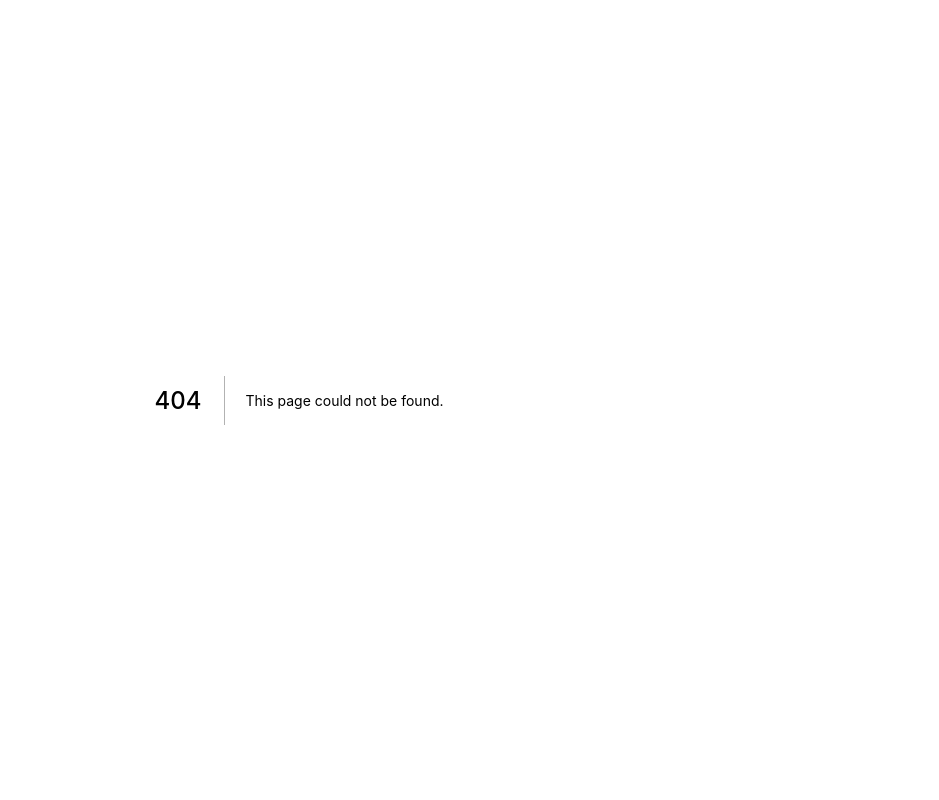
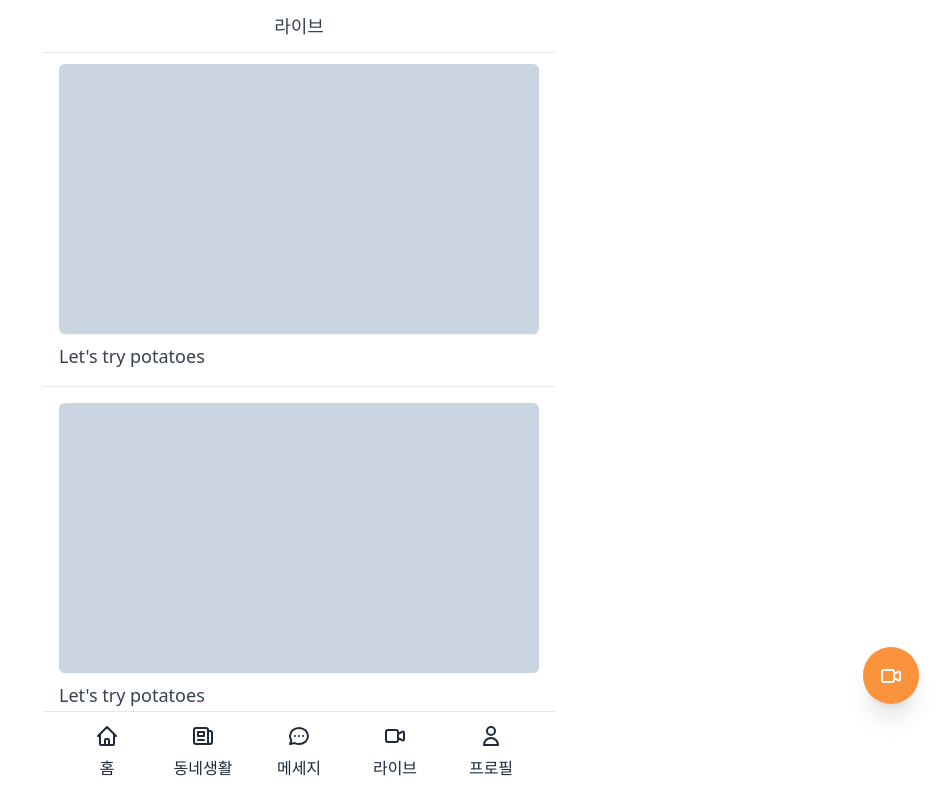
Before and after one commit to flynnpark/carrot-market, a Next.js app: page /live in a window 1280 px wide. Before the commit this address had no page. Shown: the top 800 px of the page, without its empty margins (341-1280 px from the left). Built offline with nearby package versions, Linux system fonts and the light colour scheme.

Commit message:
5.17 Layout part Two

```diff
--- a/components/layout.tsx
+++ b/components/layout.tsx
@@ -1,3 +1,5 @@
+import Link from 'next/link';
+import { useRouter } from 'next/router';
 import { classnames } from '../libs/utils';
 
 interface LayoutProps {
@@ -13,17 +15,136 @@ export default function Layout({
   canGoBack,
   hasTabBar,
 }: LayoutProps) {
+  const router = useRouter();
+  const handleClick = () => {
+    router.back();
+  };
   return (
     <div>
-      <div className="bg-white w-full max-w-lg text-lg font-medium py-3 fixed text-gray-700 border-b top-0 flex items-center justify-center">
+      <div
+        className={classnames(
+          !canGoBack ? 'justify-center' : '',
+          'bg-white w-full max-w-lg text-lg px-6 font-medium py-3 fixed text-gray-700 border-b top-0 flex items-center'
+        )}
+      >
+        {canGoBack ? (
+          <button onClick={handleClick}>
+            <svg
+              xmlns="http://www.w3.org/2000/svg"
+              className="h-6 w-6"
+              viewBox="0 0 20 20"
+              fill="currentColor"
+            >
+              <path
+                fillRule="evenodd"
+                d="M12.707 5.293a1 1 0 010 1.414L9.414 10l3.293 3.293a1 1 0 01-1.414 1.414l-4-4a1 1 0 010-1.414l4-4a1 1 0 011.414 0z"
+                clipRule="evenodd"
+              />
+            </svg>
+          </button>
+        ) : null}
         {title ? <span>{title}</span> : null}
       </div>
-      <div className={classnames('pt-16', hasTabBar ? 'pb-16' : '')}>
+      <div className={classnames('pt-12', hasTabBar ? 'pb-[6.5rem]' : '')}>
         {children}
       </div>
       {hasTabBar ? (
-        <nav className="bg-white w-full max-w-lg text-gray-800 border-t fixed bottom-0 pb-10 pt-3 flex justify-between items-center">
-          span*5
+        <nav className="bg-white w-full max-w-lg text-gray-800 border-t fixed bottom-0 px-6 pb-5 pt-3 flex justify-between items-center space-x-4">
+          <Link href="/">
+            <a className="flex flex-col items-center space-y-2 w-full">
+              <svg
+                xmlns="http://www.w3.org/2000/svg"
+                className="h-6 w-6"
+                fill="none"
+                viewBox="0 0 24 24"
+                stroke="currentColor"
+                strokeWidth={2}
+              >
+                <path
+                  strokeLinecap="round"
+                  strokeLinejoin="round"
+                  d="M3 12l2-2m0 0l7-7 7 7M5 10v10a1 1 0 001 1h3m10-11l2 2m-2-2v10a1 1 0 01-1 1h-3m-6 0a1 1 0 001-1v-4a1 1 0 011-1h2a1 1 0 011 1v4a1 1 0 001 1m-6 0h6"
+                />
+              </svg>
+              <span>홈</span>
+            </a>
+          </Link>
+          <Link href="/community">
+            <a className="flex flex-col items-center space-y-2 w-full">
+              <svg
+                xmlns="http://www.w3.org/2000/svg"
+                className="h-6 w-6"
+                fill="none"
+                viewBox="0 0 24 24"
+                stroke="currentColor"
+                strokeWidth={2}
+              >
+                <path
+                  strokeLinecap="round"
+                  strokeLinejoin="round"
+                  d="M19 20H5a2 2 0 01-2-2V6a2 2 0 012-2h10a2 2 0 012 2v1m2 13a2 2 0 01-2-2V7m2 13a2 2 0 002-2V9a2 2 0 00-2-2h-2m-4-3H9M7 16h6M7 8h6v4H7V8z"
+                />
+              </svg>
+              <span>동네생활</span>
+            </a>
+          </Link>
+          <Link href="/chats">
+            <a className="flex flex-col items-center space-y-2 w-full">
+              <svg
+                xmlns="http://www.w3.org/2000/svg"
+                className="h-6 w-6"
+                fill="none"
+                viewBox="0 0 24 24"
+                stroke="currentColor"
+                strokeWidth={2}
+              >
+                <path
+                  strokeLinecap="round"
+                  strokeLinejoin="round"
+                  d="M8 12h.01M12 12h.01M16 12h.01M21 12c0 4.418-4.03 8-9 8a9.863 9.863 0 01-4.255-.949L3 20l1.395-3.72C3.512 15.042 3 13.574 3 12c0-4.418 4.03-8 9-8s9 3.582 9 8z"
+                />
+              </svg>
+              <span>메세지</span>
+            </a>
+          </Link>
+          <Link href="/live">
+            <a className="flex flex-col items-center space-y-2 w-full">
+              <svg
+                xmlns="http://www.w3.org/2000/svg"
+                className="h-6 w-6"
+                fill="none"
+                viewBox="0 0 24 24"
+                stroke="currentColor"
+                strokeWidth={2}
+              >
+                <path
+                  strokeLinecap="round"
+                  strokeLinejoin="round"
+                  d="M15 10l4.553-2.276A1 1 0 0121 8.618v6.764a1 1 0 01-1.447.894L15 14M5 18h8a2 2 0 002-2V8a2 2 0 00-2-2H5a2 2 0 00-2 2v8a2 2 0 002 2z"
+                />
+              </svg>
+              <span>라이브</span>
+            </a>
+          </Link>
+          <Link href="/profile">
+            <a className="flex flex-col items-center space-y-2 w-full">
+              <svg
+                xmlns="http://www.w3.org/2000/svg"
+                className="h-6 w-6"
+                fill="none"
+                viewBox="0 0 24 24"
+                stroke="currentColor"
+                strokeWidth={2}
+              >
+                <path
+                  strokeLinecap="round"
+                  strokeLinejoin="round"
+                  d="M16 7a4 4 0 11-8 0 4 4 0 018 0zM12 14a7 7 0 00-7 7h14a7 7 0 00-7-7z"
+                />
+              </svg>
+              <span>프로필</span>
+            </a>
+          </Link>
         </nav>
       ) : null}
     </div>
--- a/pages/chats/index.tsx
+++ b/pages/chats/index.tsx
@@ -1,8 +1,10 @@
 import type { NextPage } from 'next';
+import Layout from '../../components/layout';
 
 const Chats: NextPage = () => {
   return (
-    <div className="py-10 divide-y-[1px] ">
+    <Layout title="채팅" hasTabBar={true}>
+      <div className="divide-y-[1px]">
         {[1, 1, 1, 1, 1, 1, 1].map((_, i) => (
           <div
             key={i}
@@ -18,6 +20,7 @@ const Chats: NextPage = () => {
           </div>
         ))}
       </div>
+    </Layout>
   );
 };
 
--- a/pages/community/index.tsx
+++ b/pages/community/index.tsx
@@ -1,22 +1,27 @@
 import type { NextPage } from 'next';
+import Layout from '../../components/layout';
 
 const Community: NextPage = () => {
   return (
-    <div className="py-16 px-4 space-y-8">
+    <Layout title="동네생활" hasTabBar={true}>
+      <div className="space-y-4 divide-y-[1px]">
         {[1, 2, 3, 4, 5, 6].map((_, i) => (
-        <div key={i} className="flex flex-col items-start">
+          <div
+            key={i}
+            className="flex flex-col cursor-pointer pt-4 items-start"
+          >
             <span className="flex items-center px-2.5 py-0.5 rounded-full text-xs font-medium bg-gray-100 text-gray-800">
               동네질문
             </span>
-          <div className="mt-2 text-gray-700">
-            <span className="text-orange-500 font-medium">Q.</span> What is the
-            best mandu restaurant?
+            <div className="mt-2 px-4 text-gray-700">
+              <span className="text-orange-500 font-medium">Q.</span> What is
+              the best mandu restaurant?
             </div>
-          <div className="mt-5 flex items-center justify-between w-full text-gray-500 font-medium text-xs">
+            <div className="mt-5 px-4 flex items-center justify-between w-full text-gray-500 font-medium text-xs">
               <span>니꼬</span>
               <span>18시간 전</span>
             </div>
-          <div className="flex space-x-5 mt-3 text-gray-700 py-2.5 border-t border-b w-full">
+            <div className="flex px-4 space-x-5 mt-3 text-gray-700 py-2.5 border-t w-full">
               <span className="flex space-x-2 items-center text-sm">
                 <svg
                   className="w-4 h-4"
@@ -54,7 +59,7 @@ const Community: NextPage = () => {
             </div>
           </div>
         ))}
-      <button className="fixed bottom-24 right-5 bg-orange-400 rounded-full p-4 text-white shadow-xl hover:bg-orange-500 cursor-pointer transition-colors">
+        <button className="fixed bottom-24 right-5 bg-orange-400 rounded-full p-4 text-white shadow-xl hover:bg-orange-500 cursor-pointer transition-colors border-transparent">
           <svg
             className="w-6 h-6"
             fill="none"
@@ -71,6 +76,7 @@ const Community: NextPage = () => {
           </svg>
         </button>
       </div>
+    </Layout>
   );
 };
 
--- a/pages/index.tsx
+++ b/pages/index.tsx
@@ -3,12 +3,12 @@ import Layout from '../components/layout';
 
 const Home: NextPage = () => {
   return (
-    <Layout title="Home" hasTabBar={true}>
-      <div className="flex flex-col space-y-5">
+    <Layout title="홈" hasTabBar={true}>
+      <div className="flex flex-col space-y-5 divide-y">
         {[1, 1, 1, 1, 1, 1, 1, 1, 1, 1, 1, 1].map((_, i) => (
           <div
             key={i}
-            className="flex px-4 border-b pb-4 cursor-pointer justify-between"
+            className="flex px-4 pt-5 cursor-pointer justify-between"
           >
             <div className="flex space-x-4">
               <div className="w-20 h-20 bg-gray-400 rounded-md" />
--- a/pages/items/[id].tsx
+++ b/pages/items/[id].tsx
@@ -1,7 +1,9 @@
 import type { NextPage } from 'next';
+import Layout from '../../components/layout';
 
 const ItemDetail: NextPage = () => {
   return (
+    <Layout canGoBack={true}>
       <div className="px-4 py-10">
         <div className="mb-8">
           <div className="h-96 bg-slate-300" />
@@ -19,13 +21,13 @@ const ItemDetail: NextPage = () => {
             <span className="text-3xl block mt-3 text-gray-900">$140</span>
             <p className="text-base my-6 text-gray-700">
               My money&apos;s in that office, right? If she start giving me some
-            bullshit about it ain&apos;t there, and we got to go someplace else
-            and get it, I&apos;m gonna shoot you in the head then and there.
-            Then I&apos;m gonna shoot that bitch in the kneecaps, find out where
-            my goddamn money is. She gonna tell me too. Hey, look at me when
-            I&apos;m talking to you, motherfucker. You listen: we go in there,
-            and that ni**a Winston or anybody else is in there, you the first
-            motherfucker to get shot. You understand?
+              bullshit about it ain&apos;t there, and we got to go someplace
+              else and get it, I&apos;m gonna shoot you in the head then and
+              there. Then I&apos;m gonna shoot that bitch in the kneecaps, find
+              out where my goddamn money is. She gonna tell me too. Hey, look at
+              me when I&apos;m talking to you, motherfucker. You listen: we go
+              in there, and that ni**a Winston or anybody else is in there, you
+              the first motherfucker to get shot. You understand?
             </p>
             <div className="flex items-center justify-between space-x-2">
               <button className="flex-1 bg-orange-500 text-white py-3 rounded-md focus:outline-none focus:ring-2 focus:ring-offset-2 focus:ring-orange-500 font-medium hover:bg-orange-600">
@@ -64,6 +66,7 @@ const ItemDetail: NextPage = () => {
           </div>
         </div>
       </div>
+    </Layout>
   );
 };
 
--- /dev/null
+++ b/pages/live/index.tsx
@@ -0,0 +1,37 @@
+import { NextPage } from 'next';
+import Layout from '../../components/layout';
+
+const Stream: NextPage = () => {
+  return (
+    <Layout title="라이브" hasTabBar={true}>
+      <div className="divide-y-[1px] space-y-4">
+        {[1, 2, 3, 4, 5].map((_, i) => (
+          <div key={i} className="pt-4 px-4">
+            <div className="w-full rounded-md shadow-sm bg-slate-300 aspect-video" />
+            <h3 className="text-gray-700 text-lg mt-2">
+              Let&apos;s try potatoes
+            </h3>
+          </div>
+        ))}
+        <button className="fixed bottom-24 right-5 bg-orange-400 rounded-full p-4 text-white shadow-xl hover:bg-orange-500 cursor-pointer transition-colors border-transparent">
+          <svg
+            xmlns="http://www.w3.org/2000/svg"
+            className="h-6 w-6"
+            fill="none"
+            viewBox="0 0 24 24"
+            stroke="currentColor"
+            strokeWidth={2}
+          >
+            <path
+              strokeLinecap="round"
+              strokeLinejoin="round"
+              d="M15 10l4.553-2.276A1 1 0 0121 8.618v6.764a1 1 0 01-1.447.894L15 14M5 18h8a2 2 0 002-2V8a2 2 0 00-2-2H5a2 2 0 00-2 2v8a2 2 0 002 2z"
+            />
+          </svg>
+        </button>
+      </div>
+    </Layout>
+  );
+};
+
+export default Stream;
--- a/pages/profile/index.tsx
+++ b/pages/profile/index.tsx
@@ -1,9 +1,11 @@
 import type { NextPage } from 'next';
+import Layout from '../../components/layout';
 
 const Profile: NextPage = () => {
   return (
-    <div className="py-10 px-4">
-      <div className="flex items-center space-x-3">
+    <Layout title="프로필" hasTabBar={true}>
+      <div className="px-4">
+        <div className="flex items-center mt-4 space-x-3">
           <div className="w-16 h-16 bg-slate-300 rounded-full" />
           <div className="flex flex-col">
             <span className="font-medium text-gray-900">Steve Jebs</span>
@@ -134,13 +136,14 @@ const Profile: NextPage = () => {
               Normally, both your asses would be dead as fucking fried chicken,
               but you happen to pull this shit while I&apos;m in a transitional
               period so I don&apos;t wanna kill you, I wanna help you. But I
-            can&apos;t give you this case, it don&apos;t belong to me. Besides,
-            I&apos;ve already been through too much shit this morning over this
-            case to hand it over to your dumb ass.
+              can&apos;t give you this case, it don&apos;t belong to me.
+              Besides, I&apos;ve already been through too much shit this morning
+              over this case to hand it over to your dumb ass.
             </p>
           </div>
         </div>
       </div>
+    </Layout>
   );
 };
 
--- a/pages/streams/index.tsx
+++ /dev/null
@@ -1,34 +0,0 @@
-import { NextPage } from 'next';
-
-const Stream: NextPage = () => {
-  return (
-    <div className="py-10 divide-y-2 space-y-4">
-      {[1, 2, 3, 4, 5].map((_, i) => (
-        <div key={i} className="pt-4 px-4">
-          <div className="w-full rounded-md shadow-sm bg-slate-300 aspect-video" />
-          <h3 className="text-gray-700 text-lg mt-2">
-            Let&apos;s try potatoes
-          </h3>
-        </div>
-      ))}
-      <button className="fixed bottom-24 right-5 bg-orange-400 rounded-full p-4 text-white shadow-xl hover:bg-orange-500 cursor-pointer transition-colors border-transparent">
-        <svg
-          xmlns="http://www.w3.org/2000/svg"
-          className="h-6 w-6"
-          fill="none"
-          viewBox="0 0 24 24"
-          stroke="currentColor"
-          strokeWidth={2}
-        >
-          <path
-            strokeLinecap="round"
-            strokeLinejoin="round"
-            d="M15 10l4.553-2.276A1 1 0 0121 8.618v6.764a1 1 0 01-1.447.894L15 14M5 18h8a2 2 0 002-2V8a2 2 0 00-2-2H5a2 2 0 00-2 2v8a2 2 0 002 2z"
-          />
-        </svg>
-      </button>
-    </div>
-  );
-};
-
-export default Stream;
```
Also changed, not shown: pages/live/[id].tsx (renamed from pages/streams/[id].tsx), pages/live/create.tsx (renamed from pages/streams/create.tsx). Lines whose indentation alone changed are shown as unchanged.
